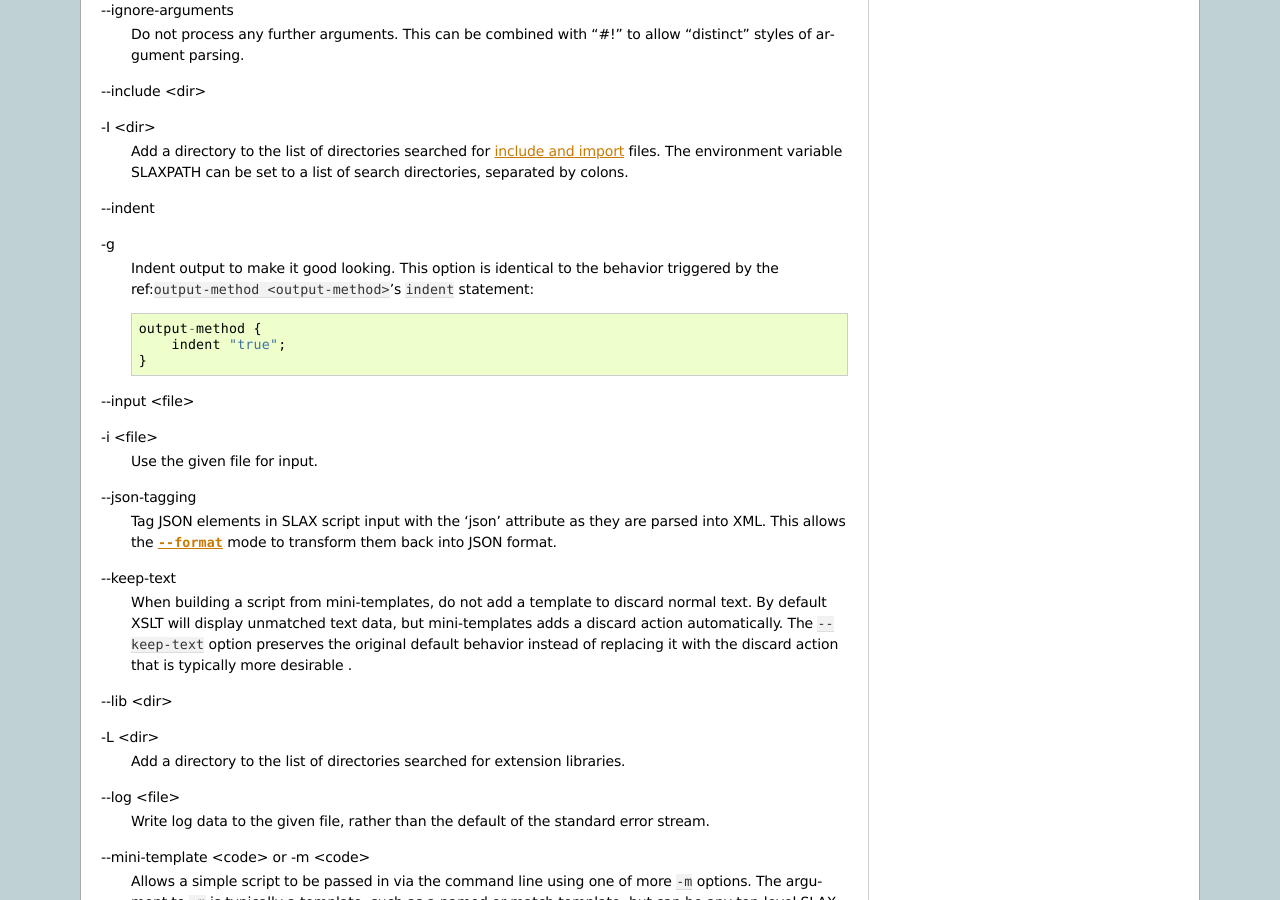
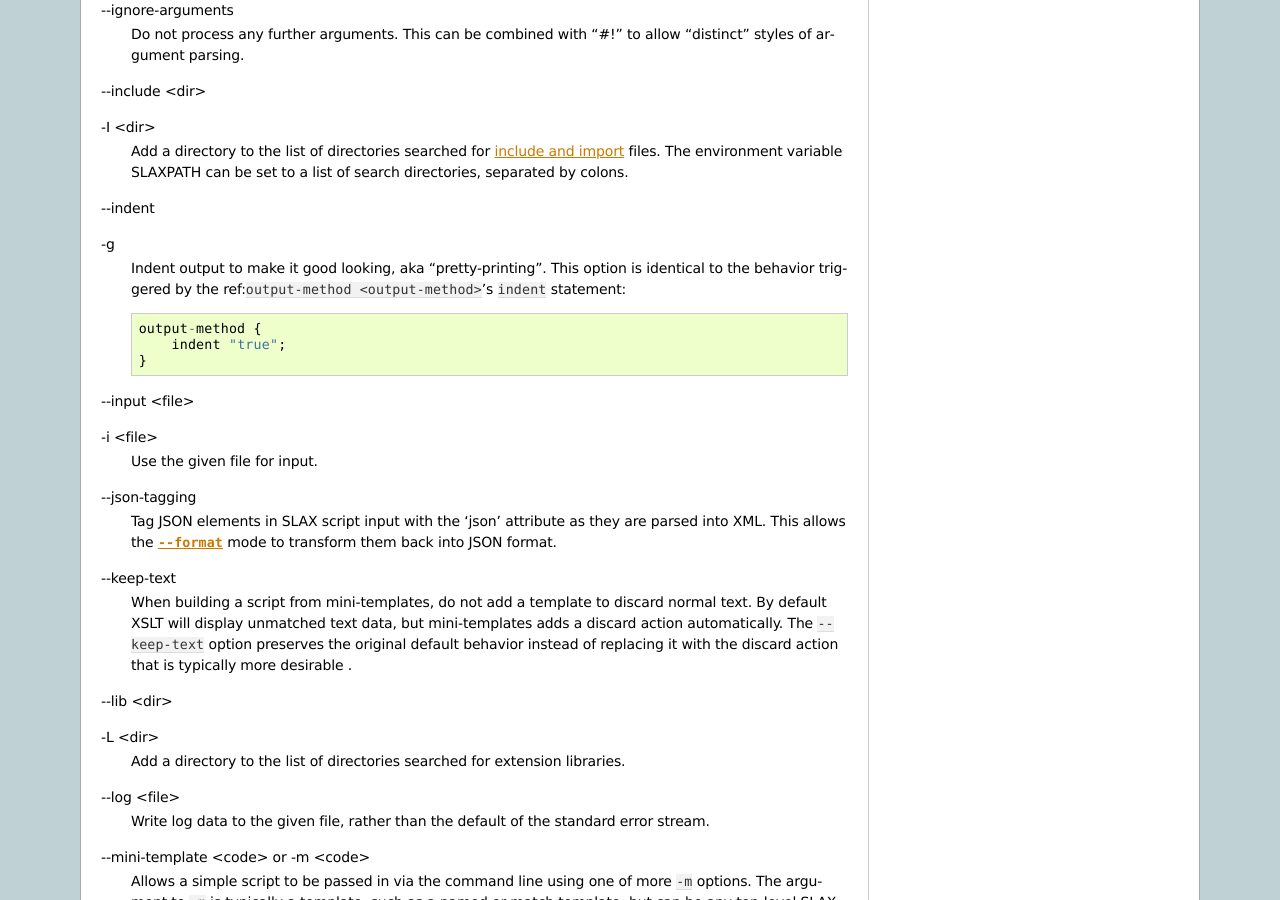
Before and after one commit to Juniper/libslax, a Sphinx documentation site: the page built from doc/distribution.rst, in a window 1280 px wide and 900 px high, scrolled down 5852 px. Built offline with Sphinx 7.4.7, drawn with Linux system fonts in a browser that asks for light colours.

Commit message:
add index entries

```diff
--- a/doc/distribution.rst
+++ b/doc/distribution.rst
@@ -391,12 +393,13 @@
   variable SLAXPATH can be set to a list of search directories,
   separated by colons.
 
+.. index:: pretty-printing
 .. option:: --indent
 .. option:: -g
 
-  Indent output to make it good looking.  This option is identical to
-  the behavior triggered by the ref:`output-method <output-method>`'s
-  `indent` statement::
+  Indent output to make it good looking, aka "pretty-printing".  This
+  option is identical to the behavior triggered by the
+  ref:`output-method <output-method>`'s `indent` statement::
 
      output-method {
          indent "true";
```
Also changed, not shown: other parts of doc/distribution.rst (+11 -0 lines).
